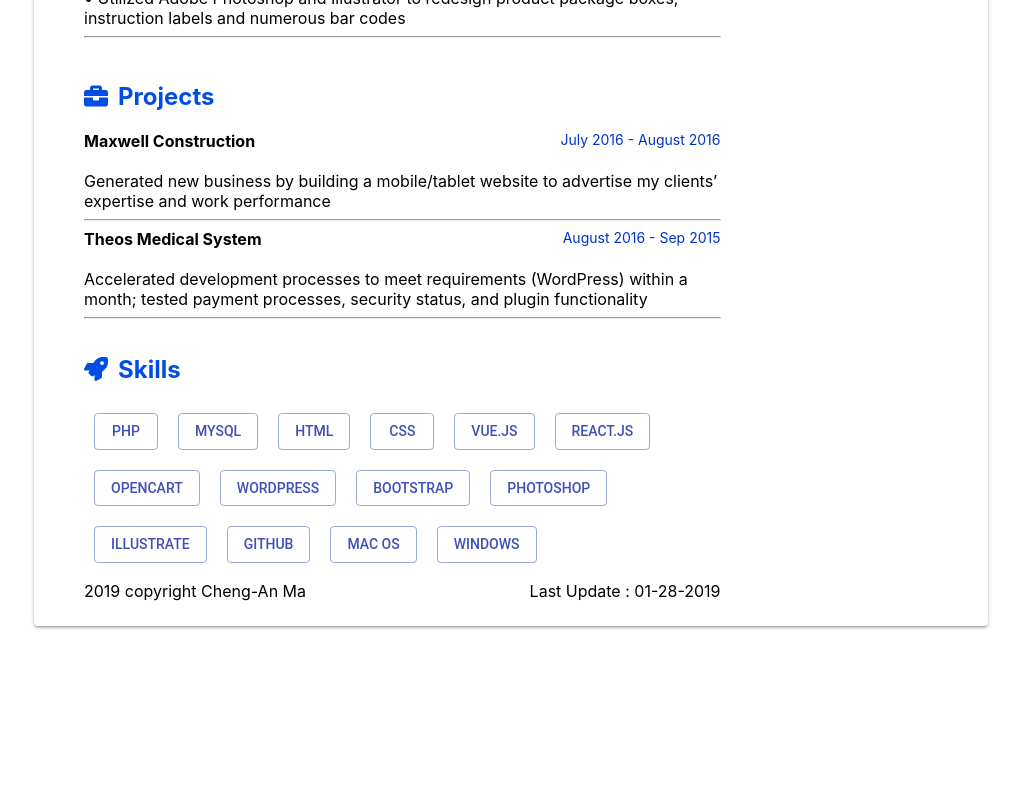
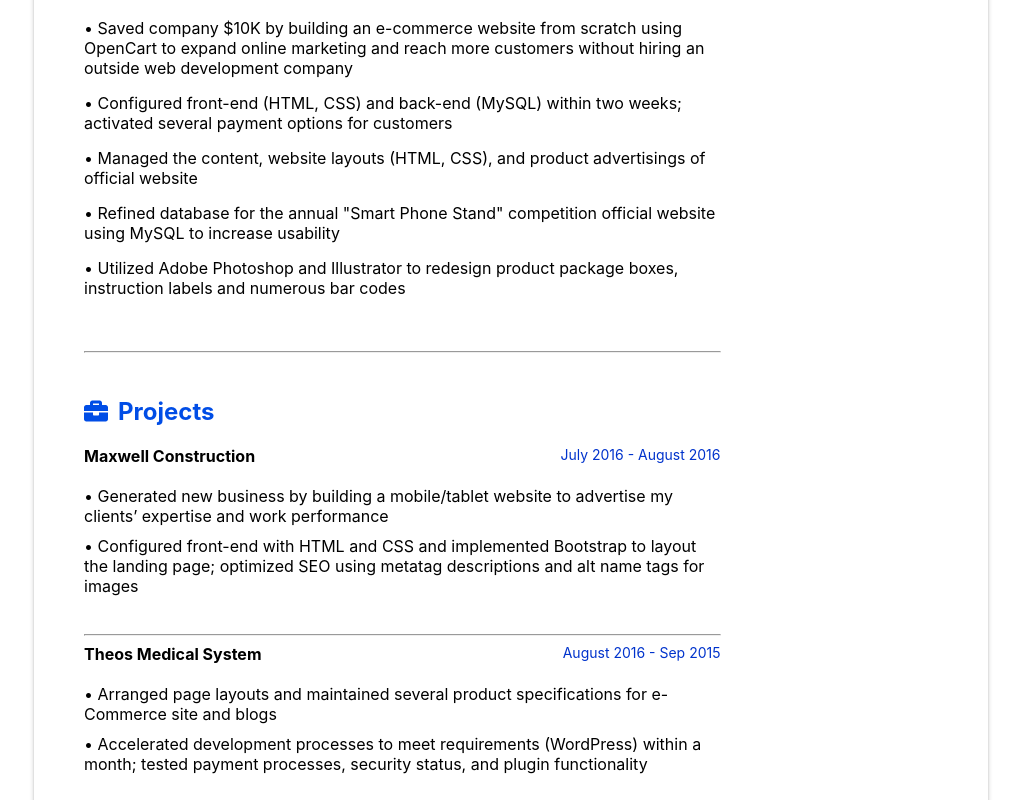
Before and after one commit to chenganma/personal-website, a React (Create React App) app: page / in a window 1280 px wide. Shown: the part 1060-1860 px from the top of the page, without its empty margins (129-1150 px from the left). Before the commit the page ends 1721 px from the top, so only its background shows below. Built offline with nearby package versions, Linux system fonts and the light colour scheme.

Commit message:
add projects descriptions and adjust layout

```diff
--- a/src/App.js
+++ b/src/App.js
@@ -82,9 +82,6 @@ function App() {
             <Footer />
             </Grid>
             </Grid>
-
-
-
             </Paper>
         </div>
     )
--- a/src/Footer.js
+++ b/src/Footer.js
@@ -11,7 +11,7 @@ const marStyle = {
 
 function Footer(){
 	return(
-		<div>
+		<div><br />
             <span>2019 copyright Cheng-An Ma</span> <span style={marStyle}>Last Update : {resumeData.updateDate}</span>
         </div>
 	)
--- a/src/Main.js
+++ b/src/Main.js
@@ -4,7 +4,7 @@ import React from "react"
 //import logo from './logo.svg';
 import resumeData from "./resumeData"
 //import App from "./App"
-import './App.css';
+import './App.css'
 
 //import PropTypes from 'prop-types';
 //import { withStyles } from '@material-ui/core/styles';
@@ -23,23 +23,28 @@ const titleRole = {
   fontWeight: 'bold',
 };
 
+const lineSpace = {
+  paddingBottom: '15px',
+};
+
 function Main() {
 
-    const displayWork = resumeData.work.map((item, index) =>
-        <div key={item.title + index}>
+    const displayWork = resumeData.work.map((item, index) =>(
+        <div key={index}>
             <span style={titleRole}>{item.title}</span>
-	           <span style={datePosition}>{item.date}</span><br />
-             <div>{item.company}</div><br />
-	          <div>{item.description[0]}</div>
-            <div>{item.description[1]}</div>
-            <div>{item.description[2]}</div>
-            <div>{item.description[3]}</div>
-            <div>{item.description[4]}</div>
-            <div>{item.description[5]}</div>
-            <div>{item.description[6]}</div>
+	          <span style={datePosition}>{item.date}</span><br />
+            <div>{item.company}</div><br />
+	          <div style={lineSpace}>{item.description[0]}</div>
+            <div style={lineSpace}>{item.description[1]}</div>
+            <div style={lineSpace}>{item.description[2]}</div>
+            <div style={lineSpace}>{item.description[3]}</div>
+            <div style={lineSpace}>{item.description[4]}</div>
+            <div style={lineSpace}>{item.description[5]}</div>
+            <div style={lineSpace}>{item.description[6]}</div>
             <hr />
         </div>
-    )
+    ))
+    console.log(displayWork)
 
     return (
         <div>
--- a/src/Projects.js
+++ b/src/Projects.js
@@ -18,14 +18,18 @@ const proName = {
   marginBottom: '8px',
 };
 
+const lineSpace = {
+  marginBottom: '10px',
+};
+
 function Projects() {
 
     const displayProjects = resumeData.projects.map((item, index) =>
         <div key={item.name + index}>
             <span style={proName}>{item.name}</span>
-	          <span style={datePosition}>{item.date}</span><br />
-            <div></div><br />
-	          {item.description}<br /><hr />
+	          <div style={datePosition}>{item.date}</div><br /><br />
+	          <div style={lineSpace}>{item.description[0]}</div>
+            <div style={lineSpace}>{item.description[1]}</div><br /><hr />
         </div>
     )
 
--- a/src/resumeData.js
+++ b/src/resumeData.js
@@ -17,14 +17,14 @@ const resumeData = {
     },
     "work":[
      {
-        id: "1",
+        id: 1,
         title: "PHP Programmer",
         company: "Lyman Companies",
         location: "Excelsior, MN",
         date: "August 2016 - Present",
         "description": [
         '• Research and analyze information and specifications for new features to streamline implementation of future software releases; consult with project managers and internal customers and effectively explain my findings',
-        '• Decreasing spending by thousands of dollars a day by developing a web application for the credit return department that is accessed via tablet for streamlined data retrieval to eliminate paper usage and excess travelling of employees to locate records\r\n',
+        '• Decreasing spending by thousands of dollars a day by developing a web application for the credit return department that is accessed via tablet for streamlined data retrieval to eliminate paper usage and excess travelling of employees to locate records',
         '• Implementing photo-taking function into current web page to simplify the verification and documentation of product conditions',
         '• Boosting working efficiency by building a department scheduler for the manager to better organize drivers’ schedules and gain a clearer understanding of how to reallocate resources and maximize the productivity of working hours',
         '• Reduce user error by collaborating with the project manager and a remote coworker to test new code in development system for quality assurance and better handling of vendor’s special orders',
@@ -33,7 +33,7 @@ const resumeData = {
         ]
      },
      {
-        id: "2",
+        id: 2,
         title: "Online Content Manger",
         company: "Stoutonia",
         location: "Menomonie, WI",
@@ -45,7 +45,7 @@ const resumeData = {
         ]
      },
      {
-        id: "3",
+        id: 3,
         title: "Web Developer",
         company: "IFO Corp",
         location: "Taipei, Taiwan",
@@ -61,18 +61,24 @@ const resumeData = {
     ],
     "projects":[
      {
-        id: "1",
+        id: 1,
         name: "Maxwell Construction",
         location: "Chicago, Illinois ",
         date: "July 2016 - August 2016",
-        description: "Generated new business by building a mobile/tablet website to advertise my clients’ expertise and work performance"
+        "description": [
+        '• Generated new business by building a mobile/tablet website to advertise my clients’ expertise and work performance',
+        '• Configured front-end with HTML and CSS and implemented Bootstrap to layout the landing page; optimized SEO using metatag descriptions and alt name tags for images',
+        ]
      },
      {
-        id: "2",
+        id: 2,
         name: "Theos Medical System",
         location: "Santa Clara, California",
         date: "August 2016 - Sep 2015",
-        description: "Accelerated development processes to meet requirements (WordPress) within a month; tested payment processes, security status, and plugin functionality"
+        "description": [
+        '• Arranged page layouts and maintained several product specifications for e-Commerce site and blogs',
+        '• Accelerated development processes to meet requirements (WordPress) within a month; tested payment processes, security status, and plugin functionality',
+        ]
      },
     ],
     "skills" :['PHP', 'MySQL', 'HTML', 'CSS', 'Vue.js', 'React.js', 'OpenCart', 'WordPress', 'Bootstrap', 'PhotoShop', 'Illustrate', 'GitHub', 'Mac OS', 'Windows']
```
